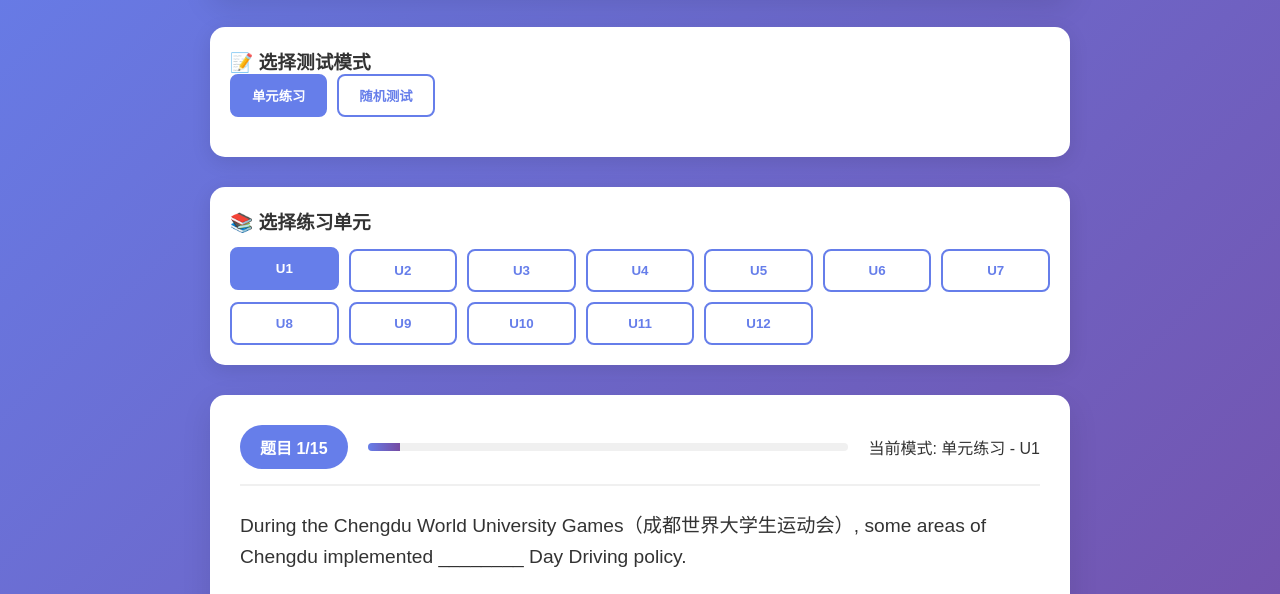
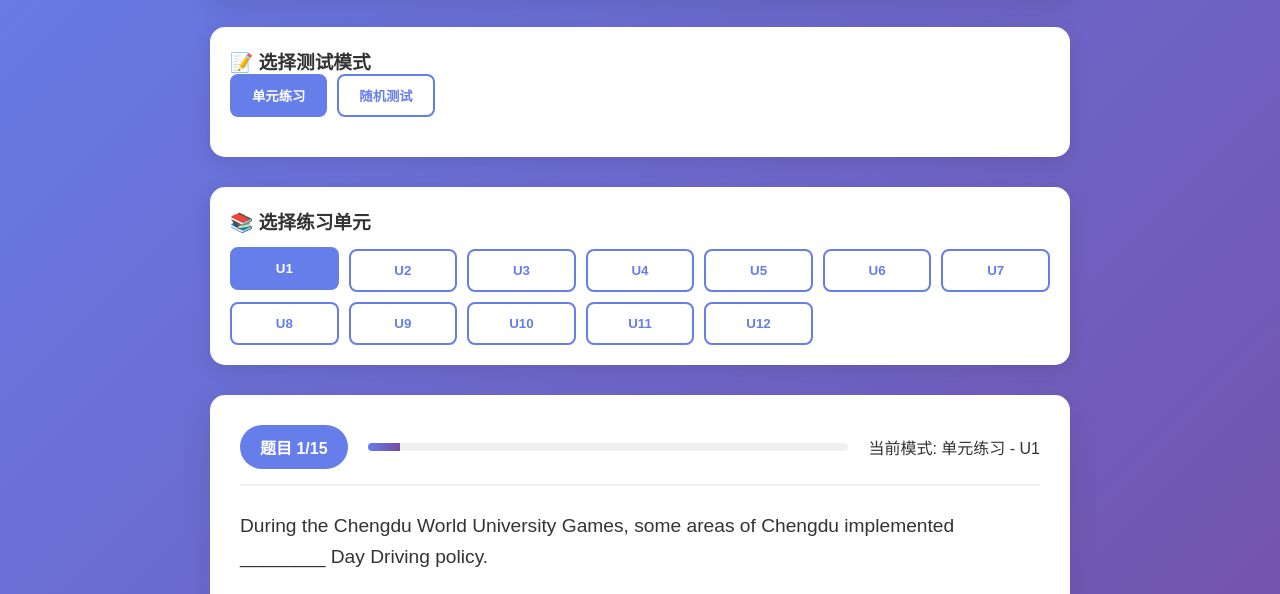
Before and after one commit to dujiaxue/test, a plain HTML site: page index.html in a window 1280 px wide. Shown: the part 176-770 px from the top of the page. Drawn offline with Linux system fonts and the light colour scheme.

Commit message:
Update index.html

```diff
--- a/index.html
+++ b/index.html
@@ -461,7 +461,7 @@
         const questionBank = {
             U1: [
                 {
-                    "question":"During the Chengdu World University Games（成都世界大学生运动会）, some areas of Chengdu implemented ________ Day Driving policy.",
+                    "question":"During the Chengdu World University Games, some areas of Chengdu implemented ________ Day Driving policy.",
                     "options":["A. Alternated","B. Alternative","C. Alternate","D. Alterable"],
                     "correct":2,
                     "translation":"在成都世界大学生运动会期间，成都的一些地区实施了________单双号限行政策。",
@@ -482,21 +482,21 @@
                     "optionsTranslation":["评论","评论","商业","开始"]
                 },
                 {
-                    "question":"It was very ______ of them to buy luxuries when they could barely（勉强能） pay their bills.",
+                    "question":"It was very ______ of them to buy luxuries when they could barely pay their bills.",
                     "options":["A. Extravagant","B. Extravagance","C. Extravagate","D. Extravagated"],
                     "correct":0,
                     "translation":"他们________购买奢侈品，尽管他们几乎无法支付账单。",
                     "optionsTranslation":["奢侈的","奢侈行为","越轨","越轨行为"]
                 },
                 {
-                    "question":"The successful execution（执行，实施） of the project required strong ______ among various teams, each handling different aspects to achieve the desired outcome.",
+                    "question":"The successful execution of the project required strong ______ among various teams, each handling different aspects to achieve the desired outcome.",
                     "options":["A. Coordination","B. Coordinated","C. Coordinate","D. Coordinator"],
                     "correct":0,
                     "translation":"项目的成功执行需要各个团队之间的强有力的________，每个团队处理不同的方面以达到预期的结果。",
                     "optionsTranslation":["协调","协调的","协调","协调员"]
                 },
                 {
-                    "question":"Some forethought（深谋远虑，先见） and preparation are necessary before you embark _____ the financial project.",
+                    "question":"Some forethought and preparation are necessary before you embark _____ the financial project.",
                     "options":["A. At","B. In","C. On","D. To"],
                     "correct":2,
                     "translation":"在你开始这个金融项目之前，需要一些深谋远虑和准备。",
@@ -524,7 +524,7 @@
                     "optionsTranslation":["采用","追求","遵守","联系"]
                 },
                 {
-                    "question":"The newly passed law states that anyone committing（犯） the offence（违法行为） is liable（有责任的）_________ imprisonment（监禁）.",
+                    "question":"The newly passed law states that anyone committing the offence is liable_________ imprisonment.",
                     "options":["A. On","B. To","C. In","D. At"],
                     "correct":1,
                     "translation":"新通过的法律规定，任何犯罪的人都可能被监禁。",
@@ -538,7 +538,7 @@
                     "optionsTranslation":["肥沃的","不毛的","无价的","多才多艺的"]
                 },
                 {
-                    "question":"Despite numerous challenges and dangers, the [courageous] firefighters bravely entered the burning building to rescue the trapped（受困的）occupants（居住者）.",
+                    "question":"Despite numerous challenges and dangers, the [courageous] firefighters bravely entered the burning building to rescue the trapped occupants.",
                     "options":["A. Ruthless","B. Fearless","C. Considerate","D. Advantageous"],
                     "correct":1,
                     "translation":"尽管面临诸多挑战和危险，________消防员勇敢地进入燃烧的大楼营救被困人员。",
@@ -552,14 +552,14 @@
                     "optionsTranslation":["提升","进行","组织","要求"]
                 },
                 {
-                    "question":"Many jobs were lost in this country as it sinks deeper into the economic and social [recession 经济衰退].",
+                    "question":"Many jobs were lost in this country as it sinks deeper into the economic and social [recession ].",
                     "options":["A. Depression","B. Progression","C. Fluctuation","D. Reflection"],
                     "correct":0,
                     "translation":"随着这个国家陷入更深的经济和社会衰退，许多人失去了工作。",
                     "optionsTranslation":["经济萧条","进步","波动","反思"]
                 },
                 {
-                    "question":"The city is full of clubs, karaoke bars） and live shows, a great place to enjoy a lively nightlife for the [night owls ].",
+                    "question":"The city is full of clubs, karaoke bars and live shows, a great place to enjoy a lively nightlife for the [night owls ].",
                     "options":["A. People who stay up late","B. People who get up late","C. People who go to bed early","D. People who get up early"],
                     "correct":0,
                     "translation":"这座城市到处都是俱乐部、卡拉OK酒吧和现场表演，是________享受热闹夜生活的好地方。",
@@ -780,6 +780,7 @@
                     "optionsTranslation":["没有任何帮助","尽其所能","用自己的方法","没有先验基础"]
                 }
             ],
+
             U4: [
                 {
                     "question":"The company has taken some measures to increase its ability to _____ more income.",
```
